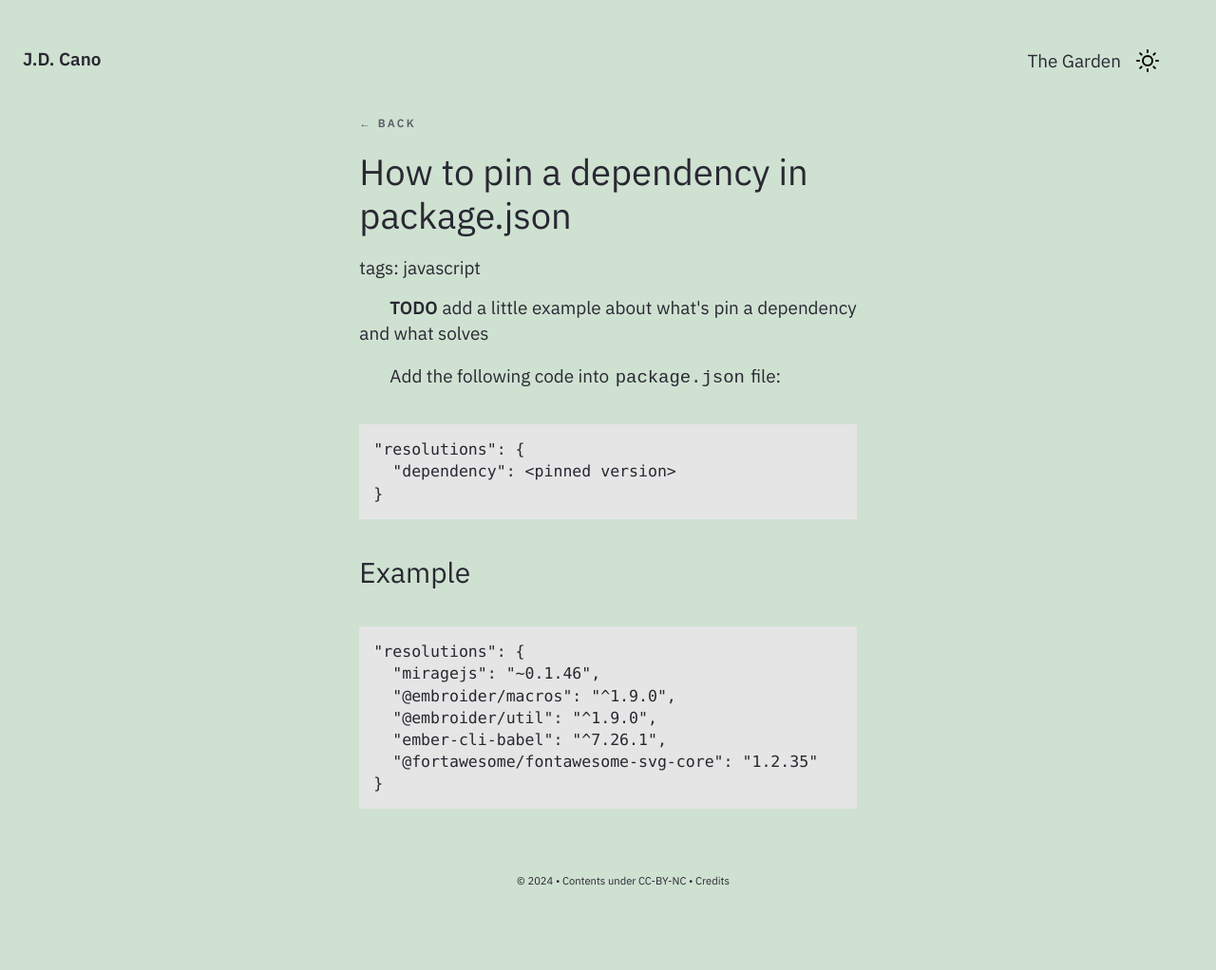
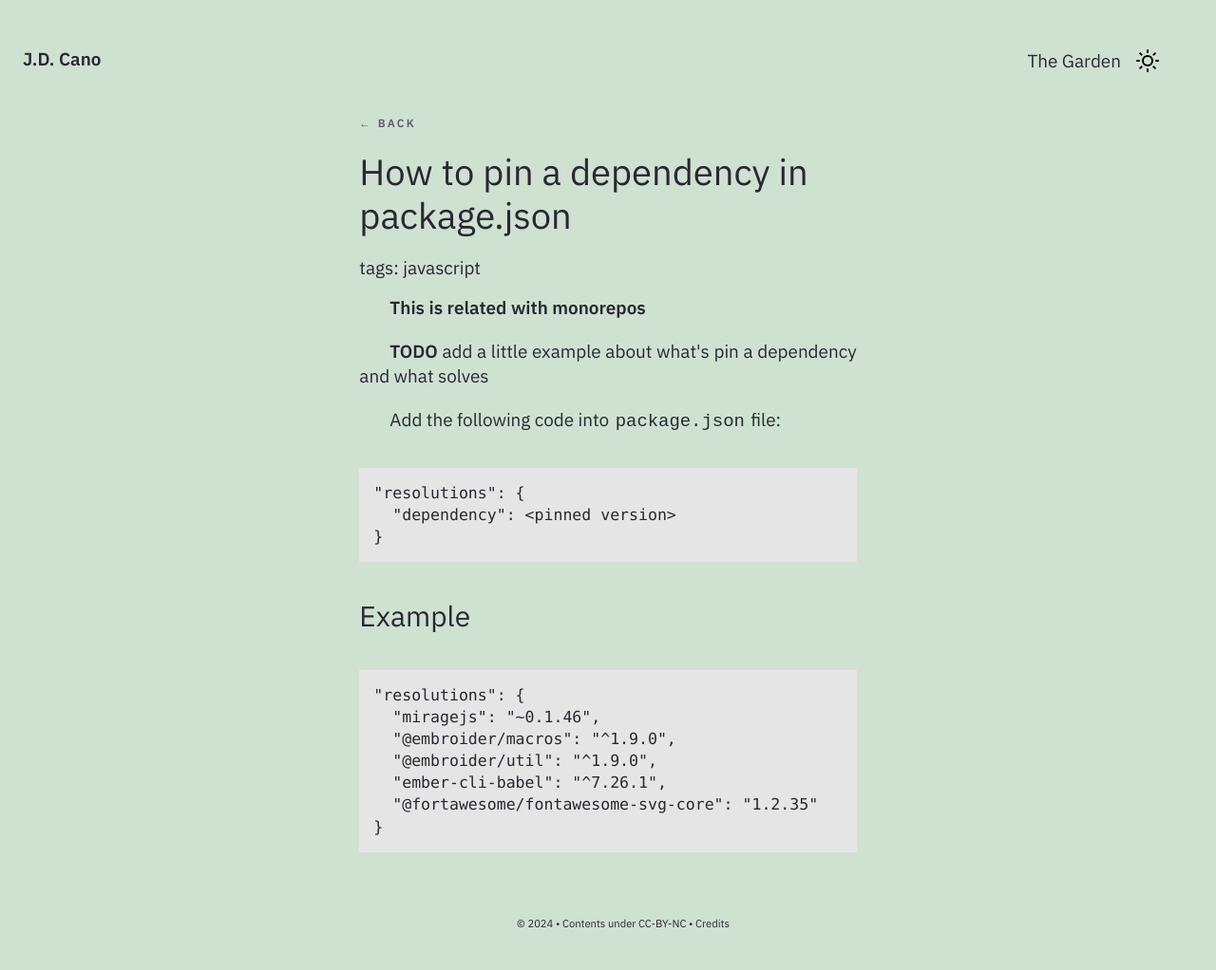
Before and after one commit to Gorzas/gorzas.github.io, a Jekyll site: the page built from _notes/Public/tech/JavaScript/How to pin a dependency in package.json.md, in a window 1280 px wide. Shown: the whole page at 95% size. Built offline with Jekyll 4.4.1, drawn with Linux system fonts in a browser that asks for light colours; before the commit the page ends 977 px from its top, so only the background shows below that.

Commit message:
Update How to pin a dependency in package.json.md

```diff
--- a/_notes/Public/tech/JavaScript/How to pin a dependency in package.json.md
+++ b/_notes/Public/tech/JavaScript/How to pin a dependency in package.json.md
@@ -3,10 +3,12 @@ title: How to pin a dependency in package.json
 feed: show
 tags: javascript
 date: 08-08-2023
-updated: 08-08-2023
+updated: 28-08-2024
 type: note
 growth: seedlings
 ---
+
+**This is related with monorepos**
 
 **TODO** add a little example about what's pin a dependency and what solves
 
```
